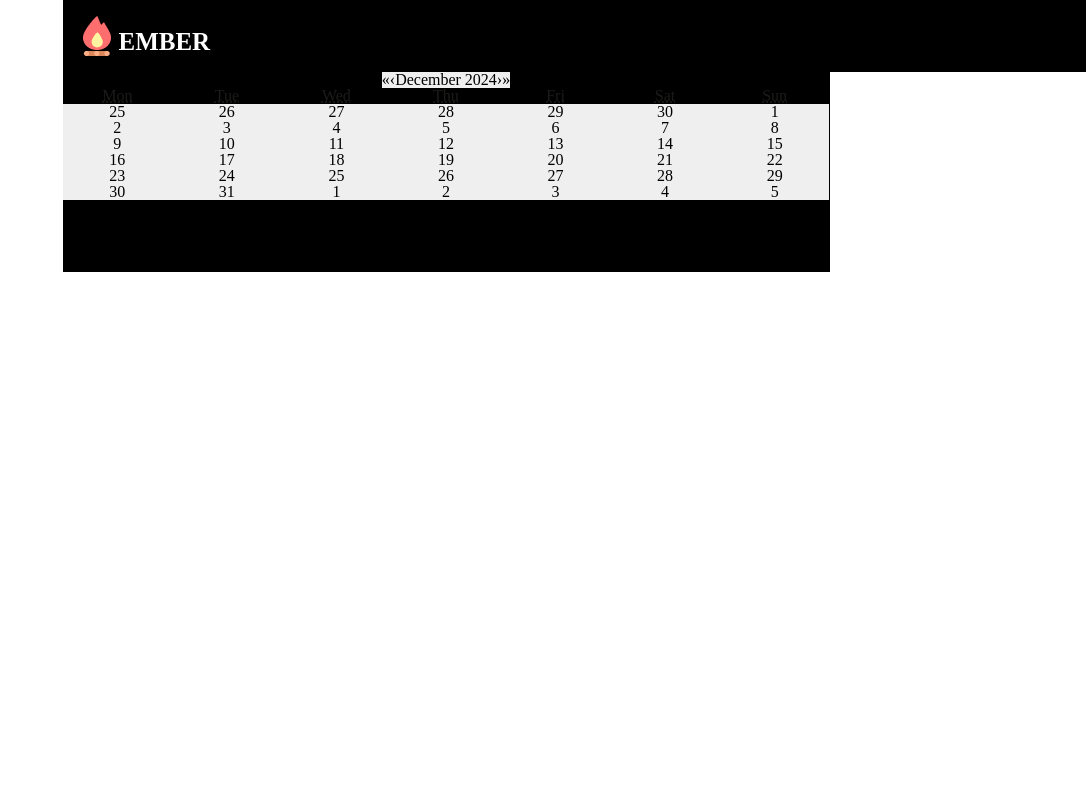
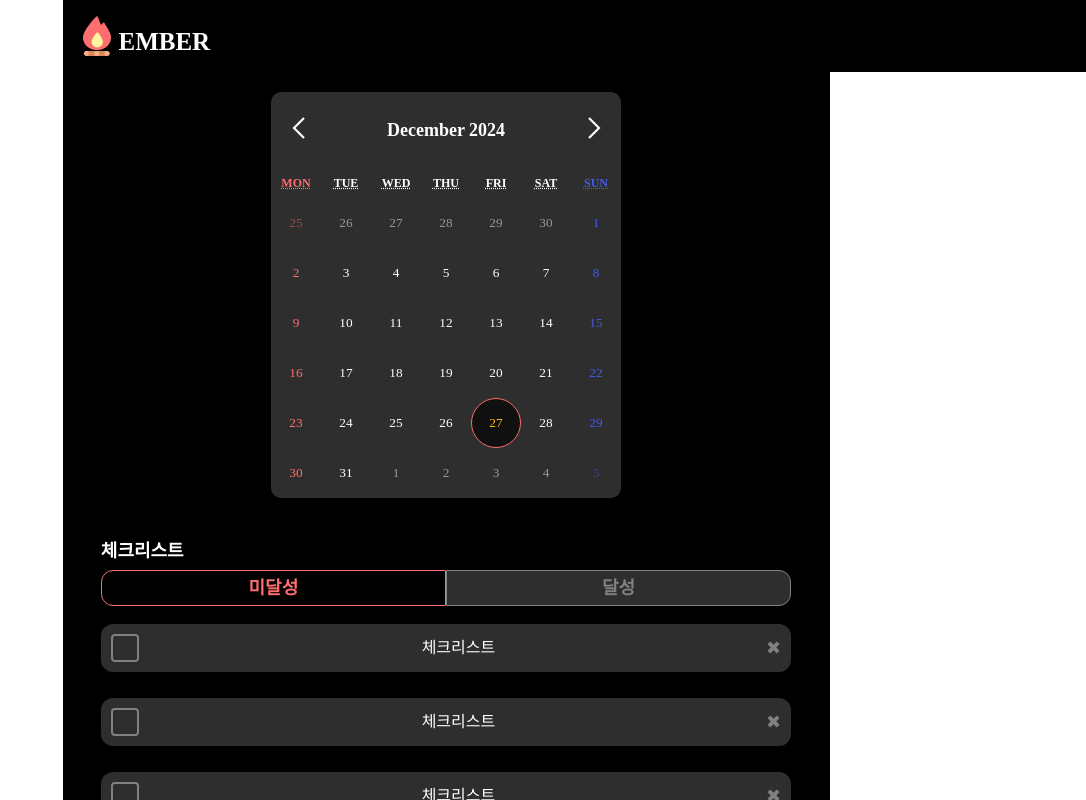
Before and after one commit to UGG-TEAM/FRONTEND, a React (Vite) app: page /calendar in a window 1280 px wide. Shown: the top 800 px of the page, without its empty margins (194-1280 px from the left). Built offline with nearby package versions, Linux system fonts and the light colour scheme.

Commit message:
feat 예찬

```diff
--- a/src/pages/CalendarPage.jsx
+++ b/src/pages/CalendarPage.jsx
@@ -1,10 +1,290 @@
 import { useState } from 'react';
 import Calendar from 'react-calendar';
+import styled from 'styled-components';
+import 'react-calendar/dist/Calendar.css';
 
 export default function CalendarPage() {
   const [date, setDate] = useState(new Date());
-  const onChange = (selectedDate) => {
-    setDate(selectedDate);
+  const [selected, setSelected] = useState('noncheck'); // 'noncheck' or 'check'
+  const [checkList, setCheckList] = useState([
+    {
+      id: 1,
+      programId: 1,
+      programName: '체크리스트',
+      checked: false,
+    },
+    {
+      id: 2,
+      programId: 1,
+      programName: '체크리스트',
+      checked: false,
+    },
+    {
+      id: 3,
+      programId: 1,
+      programName: '체크리스트',
+      checked: false,
+    },
+    {
+      id: 4,
+      programId: 1,
+      programName: '체크리스트',
+      checked: false,
+    },
+  ]);
+  const handleCheckboxToggle = (id) => {
+    setCheckList((prevList) =>
+      prevList.map((item) =>
+        item.id === id ? { ...item, checked: !item.checked } : item
+      )
+    );
   };
-  return <Calendar onChange={onChange} value={date} />;
+
+  const getTileClassName = ({ date }) => {
+    const day = date.getDay(); // 요일 가져오기 (0: 일요일, 6: 토요일)
+    if (day === 0) return 'saturday'; // 토요일
+    if (day === 1) return 'sunday'; // 일요일
+    return '';
+  };
+
+  const handleSelect = (type) => {
+    setSelected(type); // 선택된 상태 변경
+  };
+
+  const onDateClick = (date) => {
+    //get
+    setDate(date); // 선택된 날짜 변경
+  };
+
+  return (
+    <CalendarWrapper>
+      <Calendar
+        onChange={onDateClick}
+        value={date}
+        prevLabel={<img src="/images/left.png" />}
+        nextLabel={<img src="/images/right.png" />}
+        prev2Label={null}
+        next2Label={null}
+        formatDay={(locale, date) =>
+          date.toLocaleString('en', { day: 'numeric' })
+        }
+        tileClassName={getTileClassName} // 요일에 따른 클래스 추가
+      />
+      <CheckList>
+        <h2>체크리스트</h2>
+        <CheckOrNot>
+          <NonCheck
+            onClick={() => handleSelect('noncheck')}
+            $isSelected={selected === 'noncheck'} // 상태 전달
+          >
+            미달성
+          </NonCheck>
+          <Check
+            onClick={() => handleSelect('check')}
+            $isSelected={selected === 'check'} // 상태 전달
+          >
+            달성
+          </Check>
+        </CheckOrNot>
+        {checkList.map((item) => (
+          <ItemContainer key={item.id}>
+            <CheckboxWrapper
+              onClick={() => handleCheckboxToggle(item.id)}
+              checked={item.checked}
+            >
+              {item.checked && <CheckMark>✔</CheckMark>}
+            </CheckboxWrapper>
+            <ItemText checked={item.checked}>{'체크리스트'}</ItemText>
+            <RemoveButton onClick={() => {}}>✖</RemoveButton>
+          </ItemContainer>
+        ))}
+      </CheckList>
+    </CalendarWrapper>
+  );
 }
+
+const CalendarWrapper = styled.div`
+  display: flex;
+  flex-direction: column;
+  align-items: center;
+  margin-top: 20px;
+
+  .react-calendar {
+    background-color: #2e2e2e;
+    border: none;
+    border-radius: 10px;
+    box-shadow: 0px 4px 8px rgba(0, 0, 0, 0.2);
+    width: 350px;
+    max-width: 100%;
+    font-family: Arial, sans-serif;
+  }
+
+  .react-calendar__navigation {
+    background-color: #2e2e2e;
+    color: white;
+    border-radius: 10px 10px 0 0;
+    padding: 5px;
+    margin: 16px 0;
+
+    button:hover {
+      background-color: #2e2e2e;
+    }
+  }
+
+  .react-calendar__navigation__label {
+    font-size: 18px;
+    font-weight: 600;
+    color: white;
+  }
+
+  .react-calendar__month-view__days__day--neighboringMonth {
+    opacity: 0.5;
+  }
+
+  .react-calendar__month-view__weekdays__weekday {
+    color: white;
+
+    &:first-child {
+      color: #fe6e6e;
+    }
+
+    &:last-child {
+      color: #455be8;
+    }
+  }
+
+  .react-calendar__tile {
+    color: white;
+    border-radius: 5px;
+    transition: background-color 0.3s ease;
+    width: 36px;
+    height: 50px;
+  }
+
+  .react-calendar__tile--now {
+    color: #ffbb0e;
+    background-color: #2e2e2e;
+  }
+
+  .react-calendar__tile--active {
+    background-color: #101010 !important;
+    border: 1px solid #fe6e6e;
+    border-radius: 50%;
+    width: 36px;
+    height: 50px;
+  }
+
+  .react-calendar__tile--hover {
+    background-color: #e0e0e0;
+  }
+
+  /* 토요일 스타일 */
+  .react-calendar__tile.saturday {
+    color: #455be8; /* 파란색 */
+  }
+
+  /* 일요일 스타일 */
+  .react-calendar__tile.sunday {
+    color: #fe6e6e; /* 빨간색 */
+  }
+`;
+
+const CheckList = styled.div`
+  margin-top: 44px;
+  width: 90%;
+  max-width: 100%;
+  display: flex;
+  flex-direction: column;
+  align-items: center;
+  gap: 10px;
+
+  h2 {
+    font-size: 18px;
+    font-weight: 600;
+    color: white;
+    width: 100%;
+    text-align: left;
+  }
+`;
+
+const CheckOrNot = styled.div`
+  width: 100%;
+  display: flex;
+`;
+
+const NonCheck = styled.button`
+  width: 50%;
+  background-color: ${({ $isSelected }) => ($isSelected ? 'black' : '#2E2E2E')};
+  color: ${({ $isSelected }) => ($isSelected ? '#fe6e6e' : '#818181')};
+  padding: 8px 0;
+  font-size: 18px;
+  font-weight: 600;
+  border-radius: 12px 0 0 12px;
+  border: ${({ $isSelected }) =>
+    $isSelected ? '1px solid #fe6e6e' : '1px solid #818181'};
+`;
+
+const Check = styled.button`
+  width: 50%;
+  background-color: ${({ $isSelected }) => ($isSelected ? 'black' : '#2E2E2E')};
+  color: ${({ $isSelected }) => ($isSelected ? '#fe6e6e' : '#818181')};
+  padding: 8px 0;
+  font-size: 18px;
+  font-weight: 600;
+  border-radius: 0 12px 12px 0;
+  border: ${({ $isSelected }) =>
+    $isSelected ? '1px solid #fe6e6e' : '1px solid #818181'};
+`;
+
+const ItemContainer = styled.div`
+  width: 100%;
+  box-sizing: border-box;
+  display: flex;
+  align-items: center;
+  background-color: #2e2e2e;
+  padding: 10px;
+  border-radius: 12px;
+  margin: 8px 0;
+  box-shadow: 0px 2px 4px rgba(0, 0, 0, 0.2);
+`;
+
+const CheckboxWrapper = styled.div`
+  width: 24px;
+  height: 24px;
+  border-radius: 4px;
+  border: 2px solid ${({ checked }) => (checked ? '#fe6e6e' : '#818181')};
+  background-color: ${({ checked }) => (checked ? '#fe6e6e' : '#2e2e2e')};
+  display: flex;
+  align-items: center;
+  justify-content: center;
+  cursor: pointer;
+  transition: background-color 0.3s ease, border-color 0.3s ease;
+`;
+
+const CheckMark = styled.span`
+  color: white;
+  font-size: 14px;
+  font-weight: bold;
+`;
+
+const ItemText = styled.span`
+  flex: 1;
+  margin-left: 12px;
+  color: ${({ checked }) => (checked ? '#818181' : 'white')};
+  text-decoration: ${({ checked }) => (checked ? 'line-through' : 'none')};
+  font-size: 16px;
+  transition: color 0.3s ease, text-decoration 0.3s ease;
+`;
+
+const RemoveButton = styled.button`
+  background: none;
+  border: none;
+  color: #818181;
+  font-size: 18px;
+  cursor: pointer;
+  transition: color 0.3s ease;
+
+  &:hover {
+    color: #fe6e6e;
+  }
+`;
```
Also changed, not shown: public/images/left.png (added), public/images/right.png (added).
